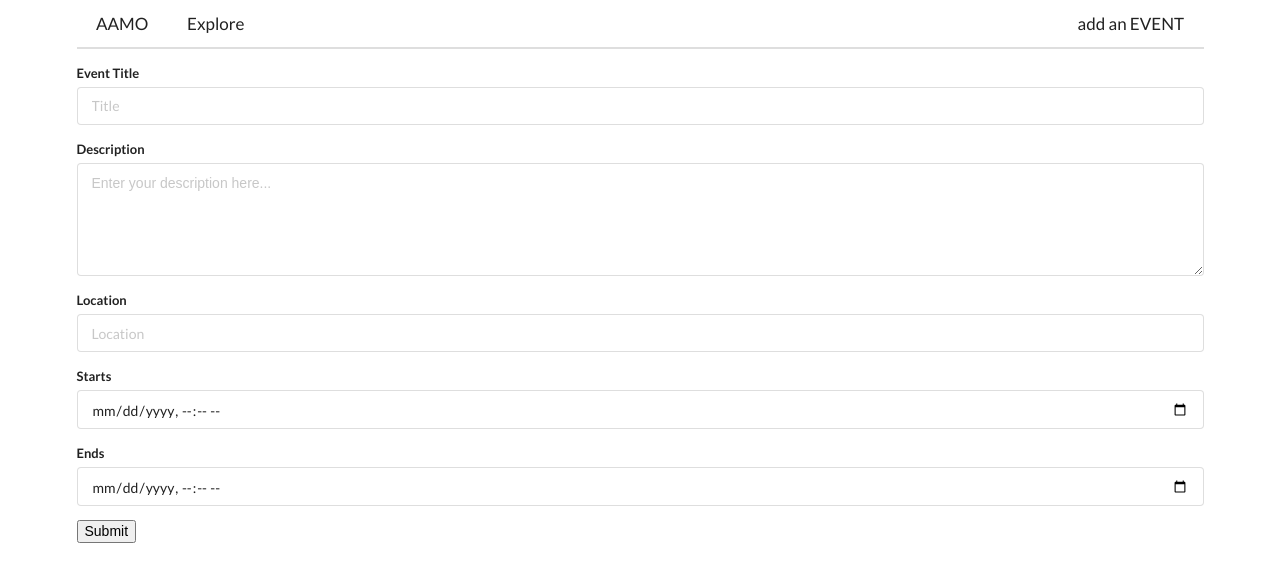
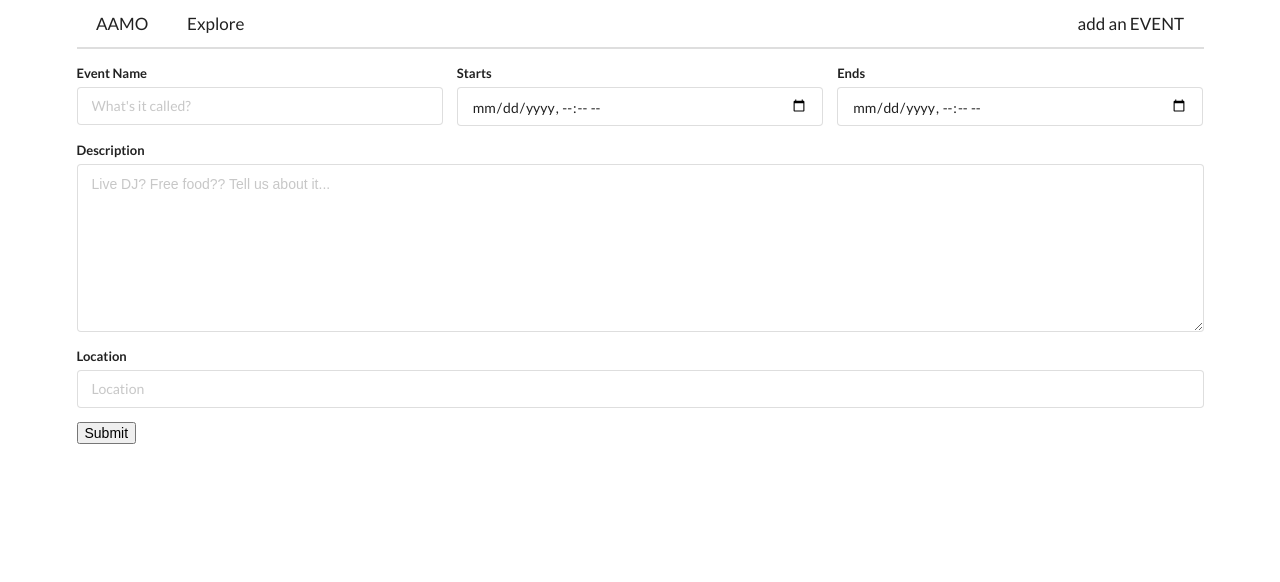
Before and after one commit to allisoncortez/myevents-frontend, a React (Create React App) app: page /events/new in a window 1280 px wide. Shown: the top 582 px of the page. Built offline with nearby package versions, Linux system fonts and the light colour scheme; no server answers.

Commit message:
grid styling in form

```diff
--- a/src/components/EventInput.js
+++ b/src/components/EventInput.js
@@ -34,27 +34,28 @@ class EventInput extends React.Component {
         return (
             <div>
                 <form onSubmit={this.handleOnSubmit} className="ui form">
-                    <div className="field">
-                        <label>Event Title</label>
-                        <input type='text' placeholder='Title' name="title" value={this.state.title} onChange={this.handleOnChange} />
+                    <div className="three fields">
+                        <div className="field">
+                            <label>Event Name</label>
+                            <input type='text' placeholder="What's it called?" name="title" value={this.state.title} onChange={this.handleOnChange} />
+                        </div>
+                        <div className="field">
+                            <label>Starts</label>
+                            <input type='datetime-local' name="startTime" value={this.state.startTime} onChange={this.handleOnChange} />
+                        </div>
+                        <div className="field">
+                            <label>Ends</label>
+                            <input type='datetime-local' name="endTime" value={this.state.endTime} onChange={this.handleOnChange} />
+                        </div>
                     </div>
                     <div className="field">
-                    <label>Description</label>
-                    <textarea rows="5" cols="33" placeholder='Enter your description here...' name="description" value={this.state.description} onChange={this.handleOnChange} />
+                        <label>Description</label>
+                        <textarea placeholder='Live DJ? Free food?? Tell us about it...' name="description" value={this.state.description} onChange={this.handleOnChange} />
                     </div>
                     <div className="field">
-                    <label>Location</label>
-                    <input type='text' placeholder='Location' name="location" value={this.state.location} onChange={this.handleOnChange} />
+                        <label>Location</label>
+                        <input type='text' placeholder='Location' name="location" value={this.state.location} onChange={this.handleOnChange} />
                     </div>
-                    <div className="field">
-                    <label>Starts</label>
-                    <input type='datetime-local' name="startTime" value={this.state.startTime} onChange={this.handleOnChange} />
-                    </div>
-                    <div className="field">
-                    <label>Ends</label>
-                    <input type='datetime-local' name="endTime" value={this.state.endTime} onChange={this.handleOnChange} />
-                    </div>
-
                     <input type="submit" />
                 </form>
             </div>
```
